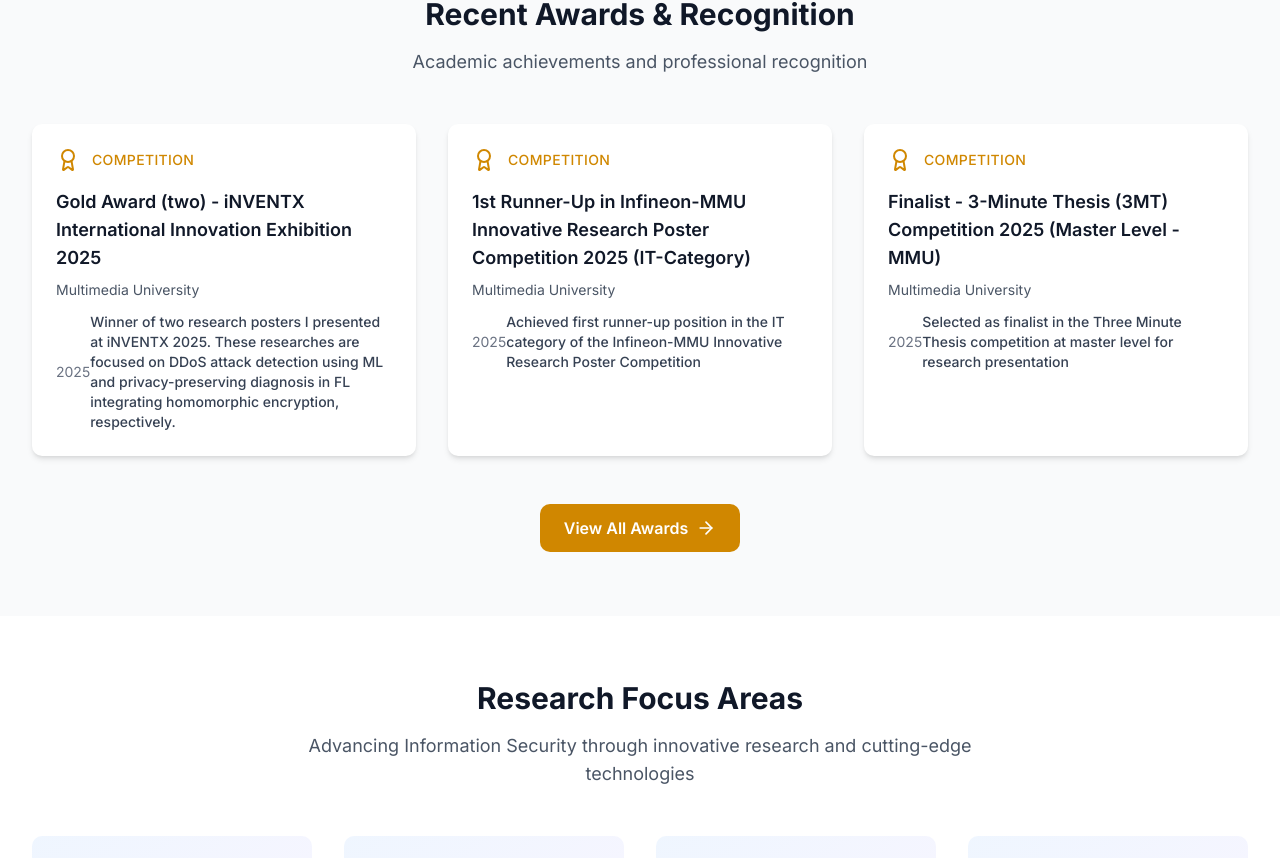
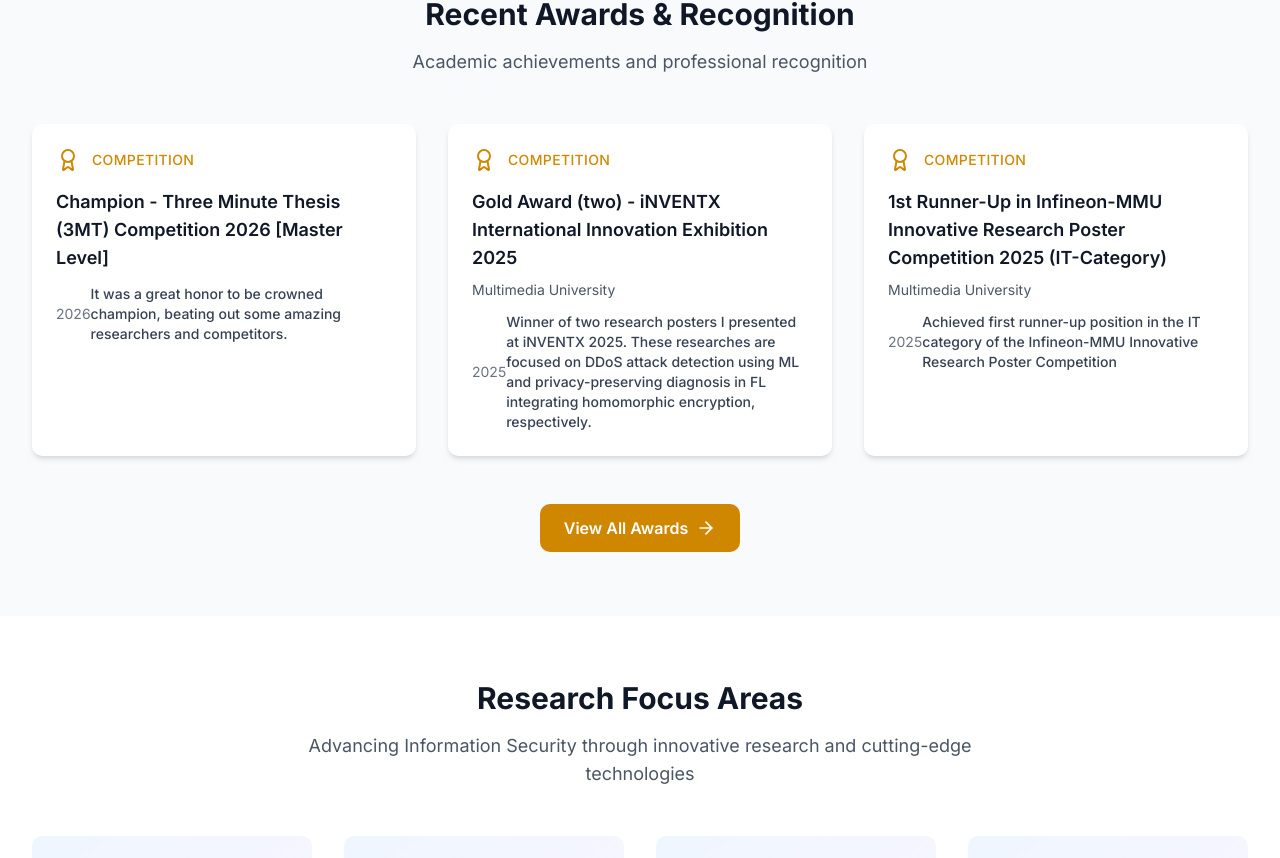
Before and after one commit to senanik360/Portfolio-Anik-Sen, a Next.js app: page / in a window 1280 px wide. Shown: the part 1516-2374 px from the top of the page. Built offline with nearby package versions, Linux system fonts and the light colour scheme.

Commit message:
Updated on 17th June

```diff
--- a/src/app/achievements/page.tsx
+++ b/src/app/achievements/page.tsx
@@ -147,7 +147,7 @@ export default function AchievementsPage() {
     const [selectedImage, setSelectedImage] = useState<string | null>(null);
     const [currentImageIndex, setCurrentImageIndex] = useState(0);
     const [isModalOpen, setIsModalOpen] = useState(false);
-    const [currentImageSet, setCurrentImageSet] = useState<'inventx2024' | 'inventx2025' | 'duet2023' | 'infineon2025' | 'orbitax2023' | 'threemt2025' | 'cuet2023'>('inventx2024');
+    const [currentImageSet, setCurrentImageSet] = useState<'3MT26' | 'inventx2024' | 'inventx2025' | 'duet2023' | 'infineon2025' | 'orbitax2023' | 'threemt2025' | 'cuet2023'>('3MT26');
 
     useEffect(() => {
         setIsClient(true);
@@ -161,6 +161,14 @@ export default function AchievementsPage() {
         "/iNVENTX 2024/iNVENTX GOLD AWARD CERTIFICATE - ANIK SEN.jpg",
         "/iNVENTX 2024/iNVENTX Gold Award.jpg",
         "/iNVENTX 2024/Lab Mates.jpg"
+    ];
+    // 3MT 2k26 images
+    const ThreeMT26Images = [
+        "/3MT/1.jpg",
+        "/3MT/2.jpg",
+        "/3MT/3.jpg",
+        "/3MT/4.jpg",
+        "/3MT/5.jpg"
     ];
 
     // iNVENTX 2025 images
@@ -182,14 +190,15 @@ export default function AchievementsPage() {
         "/Duet Tech Fest/Duet Techfest_3.jpg"
     ];
 
-    // DUET TechFest 2023 images
+    //3 MT 2026 images
     const threeminImages = [
         "/3MT/1.jpg",
         "/3MT/2.jpg",
         "/3MT/3.jpg",
         "/3MT/4.jpg",
         "/3MT/5.jpg",
-        "/3MT/6.jpg"
+        "/3MT/6.jpg",
+        "/3MT/C.jpg",
     ];
 
     // Infineon-MMU 2025 image
@@ -204,7 +213,7 @@ export default function AchievementsPage() {
     // National Research Fair CUET 2023 image
     const cuetResearchFair2023Image = "/National Research Fair CUET.jpg";
 
-    const openImageModal = (imagePath: string, initialIndex: number = 0, imageSet: 'inventx2024' | 'inventx2025' | 'duet2023' | 'infineon2025' | 'orbitax2023' | 'threemt2025' | 'cuet2023' = 'inventx2024') => {
+    const openImageModal = (imagePath: string, initialIndex: number = 0, imageSet: '3MT26' | 'inventx2024' | 'inventx2025' | 'duet2023' | 'infineon2025' | 'orbitax2023' | 'threemt2025' | 'cuet2023' = '3MT26') => {
         setSelectedImage(imagePath);
         setCurrentImageIndex(initialIndex);
         setCurrentImageSet(imageSet);
@@ -220,6 +229,8 @@ export default function AchievementsPage() {
 
     const getCurrentImages = () => {
         switch (currentImageSet) {
+            case '3MT26':
+                return ThreeMT26Images;
             case 'inventx2024':
                 return inventx2024Images;
             case 'inventx2025':
@@ -235,12 +246,14 @@ export default function AchievementsPage() {
             case 'cuet2023':
                 return [cuetResearchFair2023Image];
             default:
-                return inventx2024Images;
+                return ThreeMT26Images;
         }
     };
 
     const getCurrentImageSetInfo = () => {
         switch (currentImageSet) {
+            case '3MT26':
+                return { title: '3MT Competition', description: 'Three Minute Thesis (3MT) Competition 2026' };
             case 'inventx2024':
                 return { title: 'iNVENTX 2024 Gold Award', description: 'International Innovation Exhibition Achievement' };
             case 'inventx2025':
@@ -425,6 +438,17 @@ export default function AchievementsPage() {
                                     {achievement.description}
                                 </p>
 
+                                {/* 3MT 2026 - Auto Slideshow */}
+                                {achievement.title === "Champion - Three Minute Thesis (3MT) Competition 2026 [Master Level]" && (
+                                    <AchievementSlideshow
+                                        images={ThreeMT26Images}
+                                        onImageClick={(imagePath, index) => openImageModal(imagePath, index, '3MT26')}
+                                        title="3MT Competition"
+                                        description="(Master Level)"
+                                    />
+                                )}
+
+
                                 {/* iNVENTX 2024 Images - Auto Slideshow */}
                                 {achievement.title === "Gold Award - iNVENTX International Innovation Exhibition 2024" && (
                                     <AchievementSlideshow
@@ -476,7 +500,7 @@ export default function AchievementsPage() {
                                 )}
 
                                 {/* 3-Minute Thesis Competition 2025 Single Image */}
-                                {achievement.title === "Finalist - 3-Minute Thesis (3MT) Competition 2025 (Master Level - MMU)" && (
+                                {achievement.title === "Finalist - Three Minute Thesis (3MT) Competition 2025 [Master Level]" && (
                                     <SingleAchievementImage
                                         imagePath={threeMT2025Image}
                                         onImageClick={(imagePath) => openSingleImageModal(imagePath, 'threemt2025')}
--- a/src/lib/data/activities.ts
+++ b/src/lib/data/activities.ts
@@ -2,6 +2,14 @@ import { Activity } from '@/types';
 
 export const activities: Activity[] = [
   {
+    id: "17",
+    title: "2026 International Conference on Advances in Artificial Intelligence and Machine Learning (AAIML 2026)",
+    organization: "Tokyo, Japan",
+    year: 2026,
+    type: "conference",
+    description: "Presenter at the 2026 International Conference on Advances in Artificial Intelligence and Machine Learning",
+    certificate: "AAIML 2026"
+  },{
     id: "1",
     title: "The 5th International Conference on Computer, Information Technology and Intelligent Computing (CITIC 2025)",
     organization: "Cyberjaya, Malaysia",
@@ -146,15 +154,6 @@ export const activities: Activity[] = [
     certificate: "cisco-it-essentials-2022"
   },
   {
-    id: "17",
-    title: "2026 International Conference on Advances in Artificial Intelligence and Machine Learning (AAIML 2026)",
-    organization: "Tokyo, Japan",
-    year: 2026,
-    type: "conference",
-    description: "Presenter at the 2026 International Conference on Advances in Artificial Intelligence and Machine Learning",
-    certificate: "AAIML 2026"
-  },
-  {
     id: "18",
     title: "The Multimedia University Engineering Conference 2026 (MECON 2026), ",
     organization: "Cyberjaya, Malaysia",
--- a/src/lib/data/awards.ts
+++ b/src/lib/data/awards.ts
@@ -1,6 +1,15 @@
 import { Award } from '@/types';
 
 export const awards: Award[] = [
+  {
+    id: "14",
+    title: "Champion - Three Minute Thesis (3MT) Competition 2026 [Master Level]",
+    organization: "",
+    year: 2026,
+    description: "It was a great honor to be crowned champion, beating out some amazing researchers and competitors.",
+    category: "competition",
+    certificate: "inventx-gold-2024"
+  },
   {
     id: "1",
     title: "Gold Award (two) - iNVENTX International Innovation Exhibition 2025",
@@ -21,7 +30,7 @@ export const awards: Award[] = [
   },
   {
     id: "3",
-    title: "Finalist - 3-Minute Thesis (3MT) Competition 2025 (Master Level - MMU)",
+    title: "Finalist - Three Minute Thesis (3MT) Competition 2025 [Master Level]",
     organization: "Multimedia University",
     year: 2025,
     description: "Selected as finalist in the Three Minute Thesis competition at master level for research presentation",
@@ -119,15 +128,7 @@ export const awards: Award[] = [
     description: "Based on academic results. Awarded till last semester for consistent academic performance",
     category: "academic",
     certificate: "aiub-academic-scholarship-2023"
-  },
+  }
 
-  {
-    id: "14",
-    title: "Champion of the Three-Minute Thesis (3MT) competition 2026 (Master Level )",
-    organization: "",
-    year: 2026,
-    description: "",
-    category: "competition",
-    certificate: "inventx-gold-2024"
-  }
+
 ];
```
Also changed, not shown: public/3MT/C.jpg (added).
